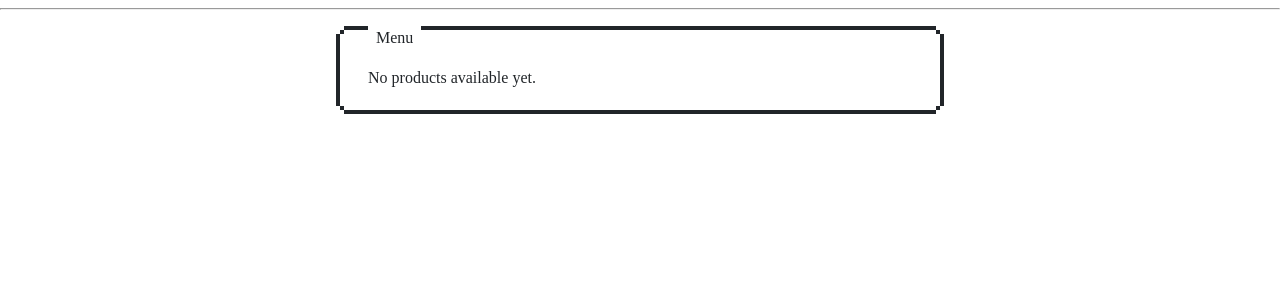
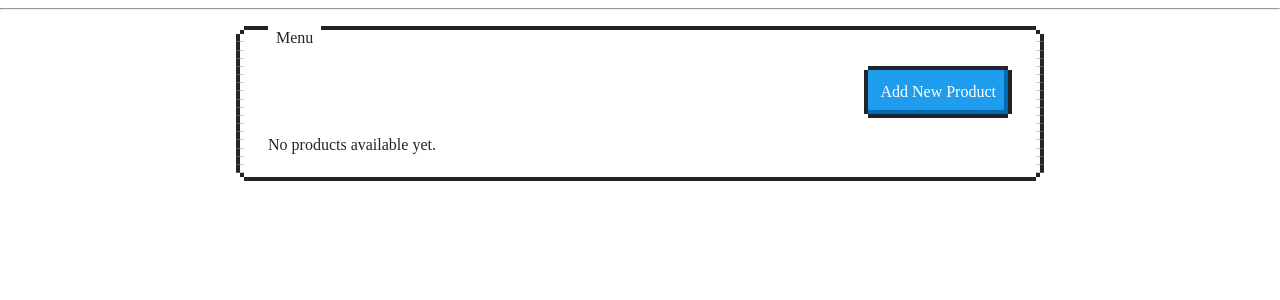
Before and after one commit to nmouahbi/Mogador-Bakery-App, a Flask app: page /menu in a window 1280 px wide. Shown: the part 24-324 px from the top of the page. Run offline with Flask 3, Linux system fonts and the light colour scheme; the visitor is signed in with stand-in values (Sample User, id 1); data that the repository does not hold is empty.

Commit message:
Update menu template with table view and action buttons for edit/delete, add new product button

```diff
--- a/app/templates/menu.html
+++ b/app/templates/menu.html
@@ -2,23 +2,44 @@
 %}
 <div
   class="nes-container with-title is-rounded"
-  style="margin: 20px auto; max-width: 600px"
+  style="margin: 20px auto; max-width: 800px"
 >
   <p class="title">Menu</p>
+
+  <!-- Button to Add New Product -->
+  <div style="text-align: right; margin-bottom: 15px">
+    <a href="{{ url_for('main.new_product') }}" class="nes-btn is-primary"
+      >Add New Product</a
+    >
+  </div>
+
   {% if products %}
-  <ul class="nes-list is-disc">
+  <table class="nes-table is-bordered is-centered">
+    <thead>
+      <tr>
+        <th>Product Name</th>
+        <th>Price</th>
+        <th>Description</th>
+        <th>Category</th>
+        <th>Actions</th>
+      </tr>
+    </thead>
+    <tbody>
       {% for product in products %}
-    <li>
-      <strong>{{ product.name }}</strong> - ${{ product.price }} - {{
-      product.description }}
-      <!-- Update (Edit) button -->
+      <tr>
+        <td>{{ product.name }}</td>
+        <td>${{ product.price }}</td>
+        <td>{{ product.description }}</td>
+        <td>{{ product.category }}</td>
+        <td>
+          <!-- Edit Button -->
           <a
             href="{{ url_for('main.edit_product', id=product.id) }}"
-        class="nes-btn is-primary"
-        style="margin-left: 10px"
+            class="nes-btn is-warning"
+            style="margin-bottom: 5px"
             >Edit</a
           >
-      <!-- Delete form button -->
+          <!-- Delete Form Button -->
           <form
             action="{{ url_for('main.delete_product_form', id=product.id) }}"
             method="POST"
@@ -26,16 +47,17 @@
           >
             <button
               type="submit"
-          onclick="return confirm('Are you sure you want to delete this item?')"
               class="nes-btn is-error"
-          style="margin-left: 5px"
+              onclick="return confirm('Are you sure you want to delete this item?');"
             >
               Delete
             </button>
           </form>
-    </li>
+        </td>
+      </tr>
       {% endfor %}
-  </ul>
+    </tbody>
+  </table>
   {% else %}
   <p>No products available yet.</p>
   {% endif %}
```
Lines whose indentation alone changed are shown as unchanged.
